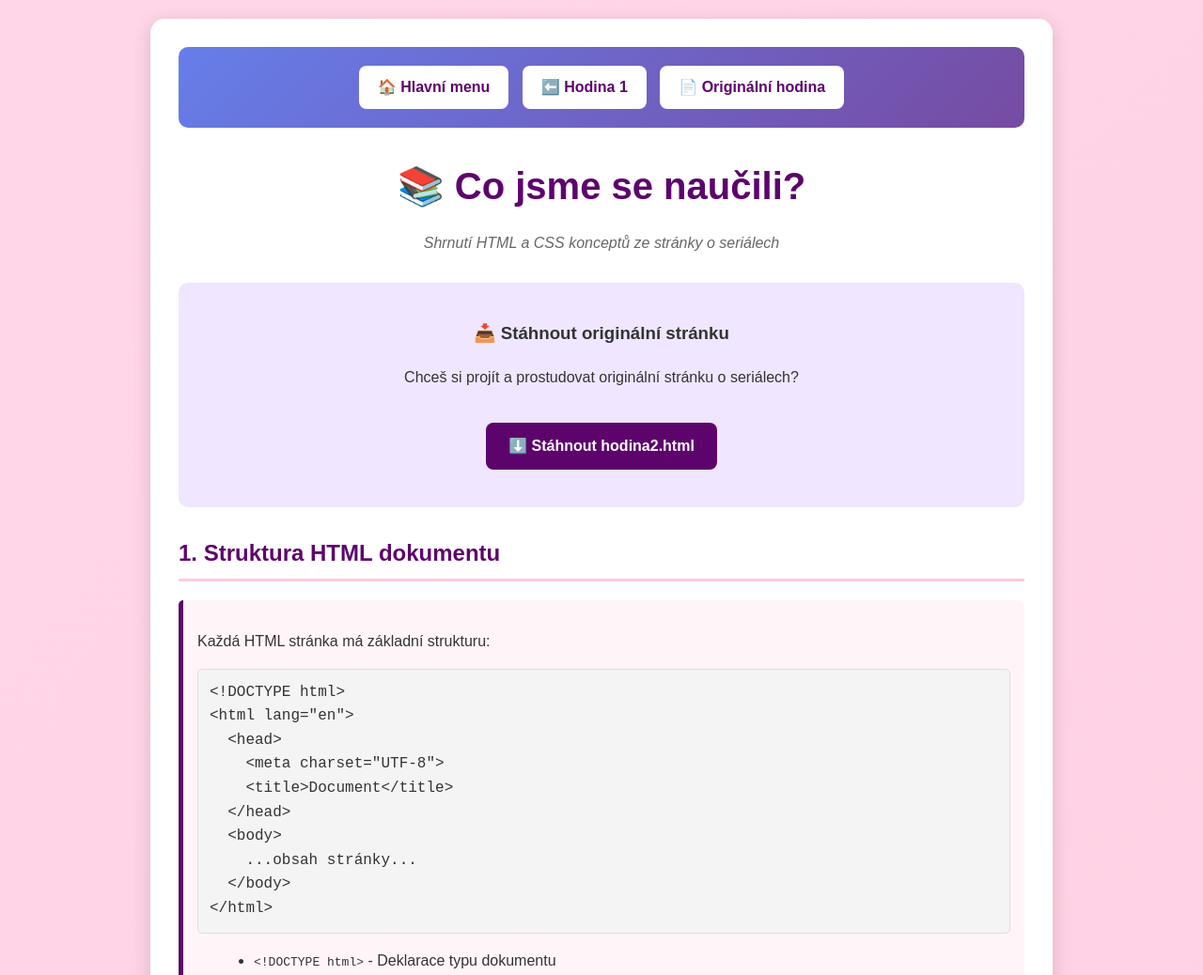
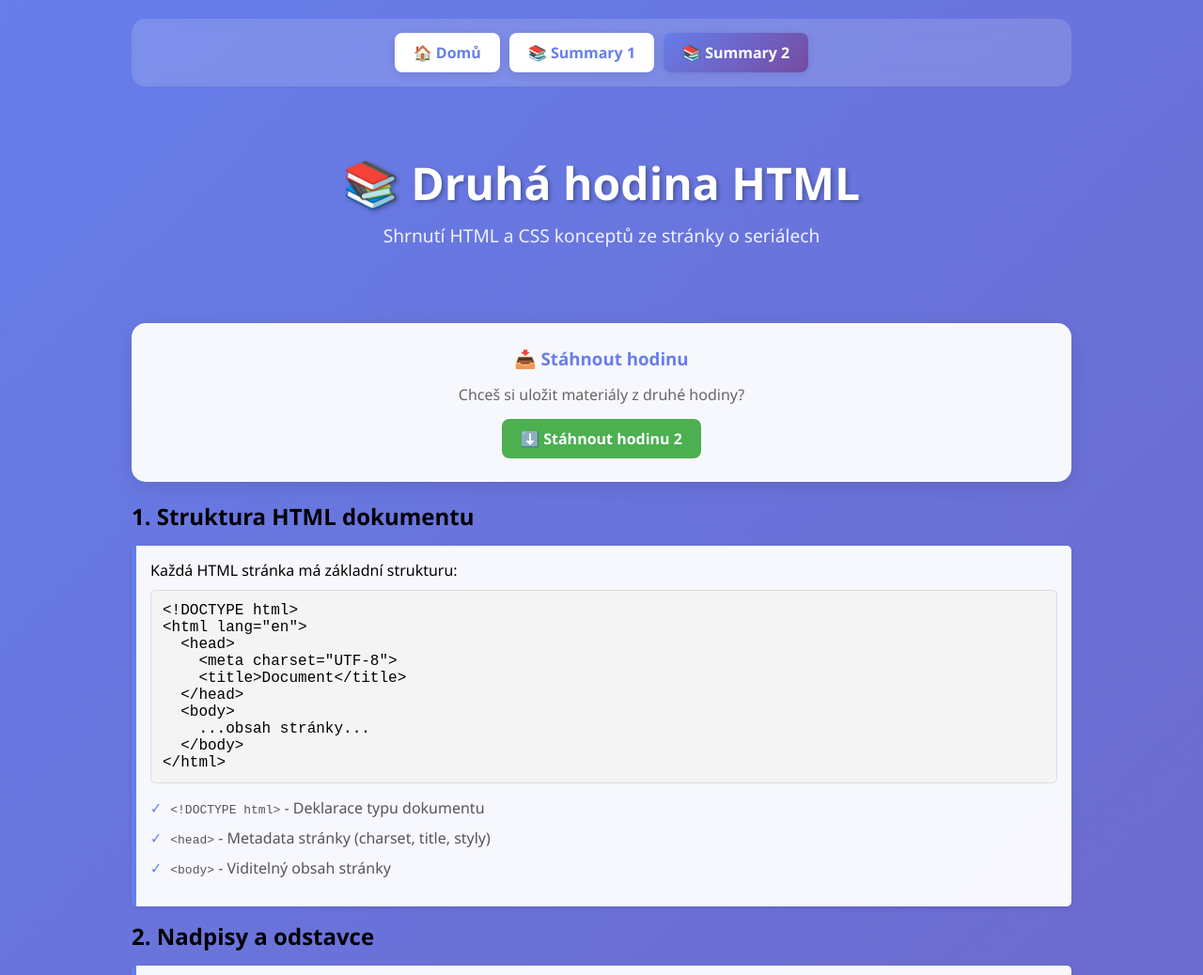
Before and after one commit to adamferencz/fere-html, a plain HTML site: page summary/hodina2.html in a window 1280 px wide. Shown: the top 1038 px of the page at 94% size. Drawn offline with Linux system fonts and the light colour scheme.

Commit message:
fixed hodina2

```diff
--- a/summary/hodina2.html
+++ b/summary/hodina2.html
@@ -3,48 +3,37 @@
   <head>
     <meta charset="UTF-8" />
     <meta name="viewport" content="width=device-width, initial-scale=1.0" />
-    <title>Summary 2 - Co jsme se naučili</title>
+    <title>Druhá hodina HTML - Sumarizace</title>
+    <link rel="stylesheet" href="shared-style.css" />
     <style>
-      body {
-        font-family: Arial, sans-serif;
-        background: linear-gradient(135deg, #ffd6e8 0%, #ffc8dd 100%);
-        color: #333;
-        margin: 0;
-        padding: 20px;
-        line-height: 1.6;
-      }
-      .container {
-        max-width: 900px;
-        margin: 0 auto;
-        background: white;
-        padding: 30px;
-        border-radius: 15px;
-        box-shadow: 0 5px 20px rgba(0, 0, 0, 0.15);
-      }
-      h1 {
-        color: #5d046c;
-        text-align: center;
-        font-size: 2.5em;
-        margin-bottom: 10px;
-      }
-      .subtitle {
-        text-align: center;
-        color: #666;
-        font-style: italic;
-        margin-bottom: 30px;
-      }
-      h2 {
-        color: #5d046c;
-        border-bottom: 3px solid #ffc8dd;
-        padding-bottom: 8px;
-        margin-top: 30px;
-      }
+      /* Specifické styly pro obsah hodiny 2 */
       .lesson-box {
-        background: #fff5f9;
-        border-left: 5px solid #5d046c;
+        background: rgba(255, 255, 255, 0.95);
+        border-left: 5px solid #667eea;
         padding: 15px;
         margin: 15px 0;
         border-radius: 5px;
+        box-shadow: 0 2px 5px rgba(0, 0, 0, 0.1);
+      }
+      .lesson-box h2,
+      .lesson-box h3 {
+        color: #667eea;
+        margin-top: 0;
+      }
+      .lesson-box ul {
+        list-style: none;
+        margin: 10px 0;
+        padding-left: 0;
+      }
+      .lesson-box li {
+        padding: 5px 0;
+        color: #555;
+      }
+      .lesson-box li:before {
+        content: "✓ ";
+        color: #667eea;
+        font-weight: bold;
+        margin-right: 5px;
       }
       .code-example {
         background: #f4f4f4;
@@ -62,18 +51,37 @@
         margin: 10px 0;
         border-radius: 5px;
       }
-      ul {
-        margin-left: 20px;
-      }
-      li {
-        margin: 8px 0;
-      }
       .tip {
         background: #fff9c4;
         border-left: 4px solid #fbc02d;
         padding: 12px;
         margin: 15px 0;
         border-radius: 5px;
+      }
+      .tip ul {
+        list-style: none;
+        margin: 10px 0;
+        padding-left: 0;
+      }
+      .tip li {
+        padding: 5px 0;
+        color: #555;
+      }
+      .tip li:before {
+        content: "✓ ";
+        color: #667eea;
+        font-weight: bold;
+        margin-right: 5px;
+      }
+      .result ul {
+        list-style: disc;
+        padding-left: 20px;
+      }
+      .result li {
+        padding: 2px 0;
+      }
+      .result li:before {
+        content: none;
       }
       .important {
         color: #d32f2f;
@@ -89,73 +97,32 @@
       .demo-red {
         color: red;
       }
-      .download-button {
-        background: #5d046c;
-        color: white;
-        padding: 12px 24px;
-        text-decoration: none;
-        border-radius: 8px;
-        display: inline-block;
-        margin: 20px 0;
-        font-weight: bold;
-        transition: background 0.3s;
-      }
-      .download-button:hover {
-        background: #8a0ab0;
-      }
-      .download-section {
-        text-align: center;
-        background: #f0e6ff;
-        padding: 20px;
-        border-radius: 10px;
-        margin: 20px 0;
-      }
-      .navigation {
-        background: linear-gradient(135deg, #667eea 0%, #764ba2 100%);
-        padding: 15px;
-        text-align: center;
-        border-radius: 10px;
-        margin-bottom: 30px;
-      }
-      .nav-button {
-        display: inline-block;
-        background: white;
-        color: #5d046c;
-        padding: 10px 20px;
-        margin: 5px;
-        text-decoration: none;
-        border-radius: 8px;
-        font-weight: bold;
-        transition: all 0.3s;
-      }
-      .nav-button:hover {
-        background: #f0e6ff;
-        transform: scale(1.05);
-      }
     </style>
   </head>
   <body>
     <div class="container">
-      <div class="navigation">
-        <a href="index.html" class="nav-button">🏠 Hlavní menu</a>
-        <a href="hodina1.html" class="nav-button">⬅️ Hodina 1</a>
-        <a href="../hodina2/index.html" class="nav-button"
-          >📄 Originální hodina</a
-        >
-      </div>
+      <nav class="top-nav">
+        <a href="../index.html" class="nav-btn">🏠 Domů</a>
+        <a href="hodina1.html" class="nav-btn">📚 Summary 1</a>
+        <a href="hodina2.html" class="nav-btn active">📚 Summary 2</a>
+      </nav>
 
-      <h1>📚 Co jsme se naučili?</h1>
-      <p class="subtitle">Shrnutí HTML a CSS konceptů ze stránky o seriálech</p>
+      <header>
+        <h1>📚 Druhá hodina HTML</h1>
+        <p class="subtitle">
+          Shrnutí HTML a CSS konceptů ze stránky o seriálech
+        </p>
+      </header>
 
       <div class="download-section">
-        <h3>📥 Stáhnout originální stránku</h3>
-        <p>Chceš si projít a prostudovat originální stránku o seriálech?</p>
+        <h3>📥 Stáhnout hodinu</h3>
+        <p>Chceš si uložit materiály z druhé hodiny?</p>
         <a
           href="../hodina2/index.html"
           download="hodina2-serialy.html"
-          class="download-button"
+          class="btn btn-download"
         >
-          ⬇️ Stáhnout hodina2.html
+          ⬇️ Stáhnout hodinu 2
         </a>
       </div>
 
@@ -391,21 +358,9 @@
         </ul>
       </div>
 
-      <hr />
-      <div style="text-align: center; margin-top: 30px">
-        <a href="index.html" class="nav-button">🏠 Zpět na hlavní menu</a>
-        <a href="hodina1.html" class="nav-button">⬅️ Hodina 1</a>
-      </div>
-      <p
-        style="
-          text-align: center;
-          color: #666;
-          font-size: 0.9em;
-          margin-top: 20px;
-        "
-      >
-        © 2025 | Edukační materiál HTML kurzu 🌐
-      </p>
+      <footer>
+        <p>© 2025 | HTML Kurz - Gymnázium Havlíčkův Brod</p>
+      </footer>
     </div>
   </body>
 </html>
```
Also changed, not shown: summary/hodina1.html (+41 -97 lines).
